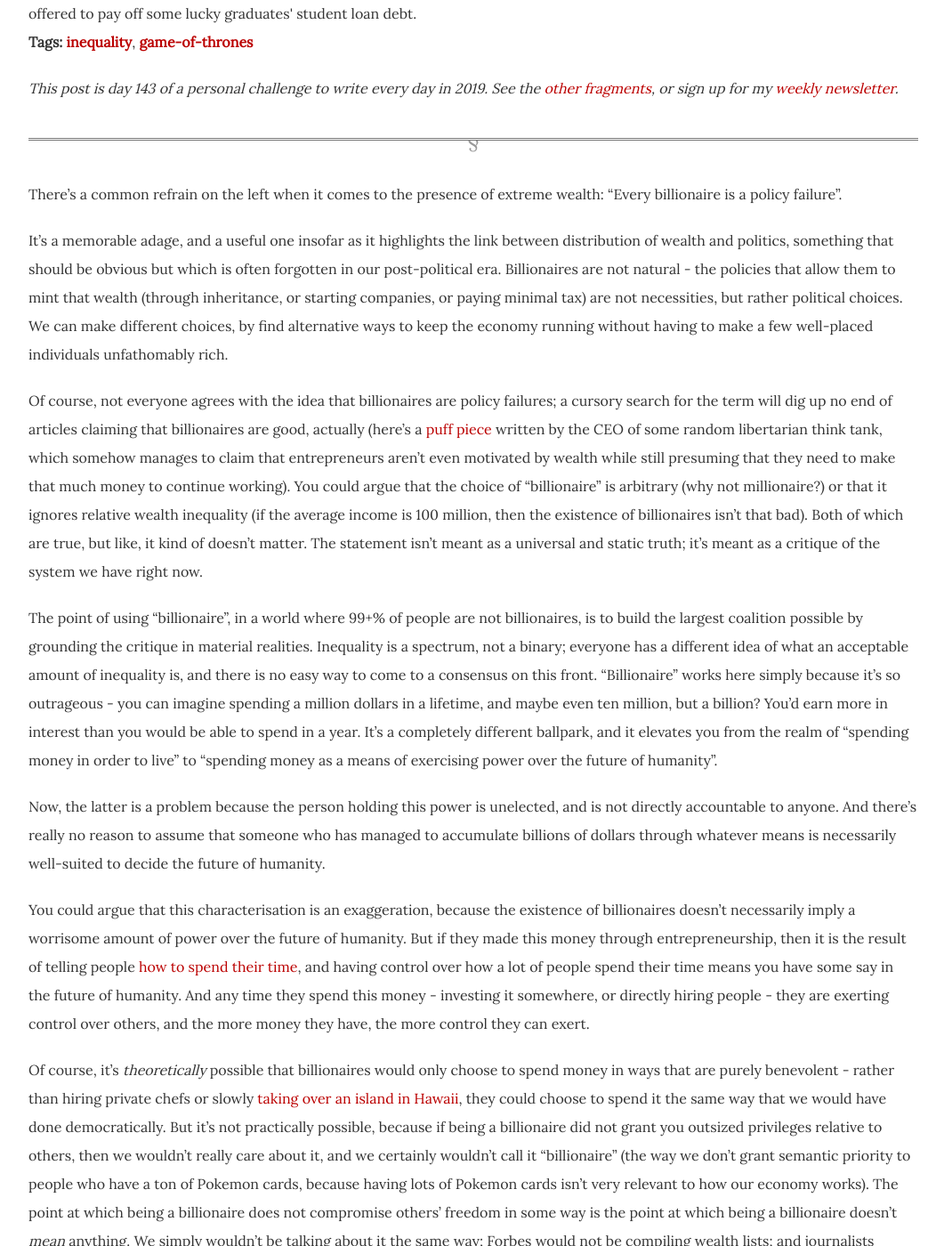
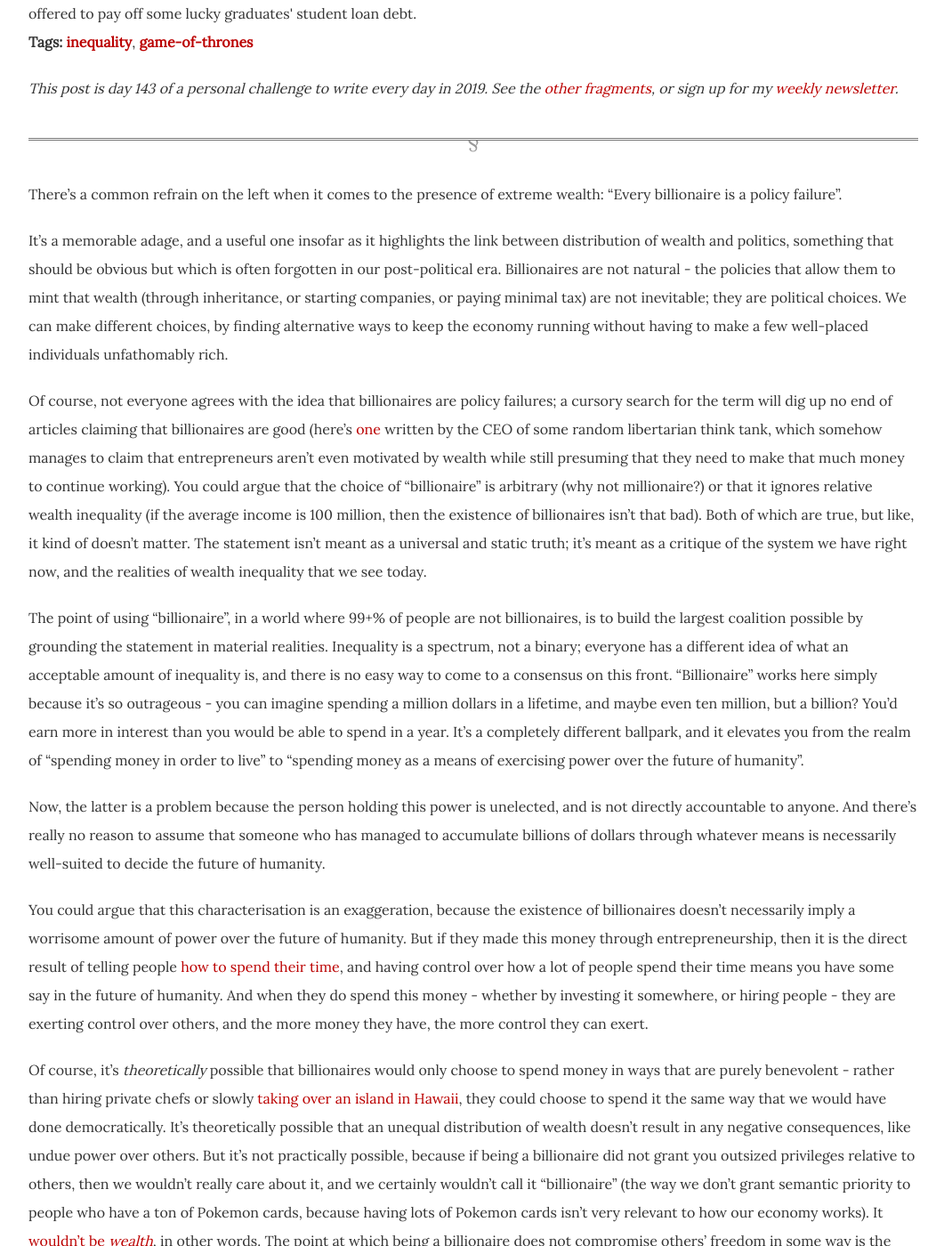
Before and after one commit to dellsystem/dellsystem.github.io, a Jekyll site: the page built from _posts/2019-5-23-fragments-143.md, in a window 1280 px wide and 1400 px high, scrolled down 300 px. Shown: the whole window at 89% size, without its empty margins (108-1169 px from the left). Built offline with Jekyll 4.4.1, drawn with Linux system fonts in a browser that asks for light colours; some of the changed text lies outside the part shown.

Commit message:
Update fragments-143
Typos, language

```diff
--- a/_posts/2019-5-23-fragments-143.md
+++ b/_posts/2019-5-23-fragments-143.md
@@ -9,17 +9,17 @@ tags:
 
 There's a common refrain on the left when it comes to the presence of extreme wealth: "Every billionaire is a policy failure".
 
-It's a memorable adage, and a useful one insofar as it highlights the link between distribution of wealth and politics, something that should be obvious but which is often forgotten in our post-political era. Billionaires are not natural - the policies that allow them to mint that wealth (through inheritance, or starting companies, or paying minimal tax) are not necessities, but rather political choices. We can make different choices, by find alternative ways to keep the economy running without having to make a few well-placed individuals unfathomably rich.
+It's a memorable adage, and a useful one insofar as it highlights the link between distribution of wealth and politics, something that should be obvious but which is often forgotten in our post-political era. Billionaires are not natural - the policies that allow them to mint that wealth (through inheritance, or starting companies, or paying minimal tax) are not inevitable; they are political choices. We can make different choices, by finding alternative ways to keep the economy running without having to make a few well-placed individuals unfathomably rich.
 
-Of course, not everyone agrees with the idea that billionaires are policy failures; a cursory search for the term will dig up no end of articles claiming that billionaires are good, actually (here's a [puff piece](https://thehill.com/opinion/finance/437554-every-billionaire-is-not-a-policy-failure-far-from-it) written by the CEO of some random libertarian think tank, which somehow manages to claim that entrepreneurs aren't even motivated by wealth while still presuming that they need to make that much money to continue working). You could argue that the choice of "billionaire" is arbitrary (why not millionaire?) or that it ignores relative wealth inequality (if the average income is 100 million, then the existence of billionaires isn't that bad). Both of which are true, but like, it kind of doesn't matter. The statement isn't meant as a universal and static truth; it's meant as a critique of the system we have right now.
+Of course, not everyone agrees with the idea that billionaires are policy failures; a cursory search for the term will dig up no end of articles claiming that billionaires are good (here's [one](https://thehill.com/opinion/finance/437554-every-billionaire-is-not-a-policy-failure-far-from-it) written by the CEO of some random libertarian think tank, which somehow manages to claim that entrepreneurs aren't even motivated by wealth while still presuming that they need to make that much money to continue working). You could argue that the choice of "billionaire" is arbitrary (why not millionaire?) or that it ignores relative wealth inequality (if the average income is 100 million, then the existence of billionaires isn't that bad). Both of which are true, but like, it kind of doesn't matter. The statement isn't meant as a universal and static truth; it's meant as a critique of the system we have right now, and the realities of wealth inequality that we see today.
 
-The point of using "billionaire", in a world where 99+% of people are not billionaires, is to build the largest coalition possible by grounding the critique in material realities. Inequality is a spectrum, not a binary; everyone has a different idea of what an acceptable amount of inequality is, and there is no easy way to come to a consensus on this front. "Billionaire" works here simply because it's so outrageous - you can imagine spending a million dollars in a lifetime, and maybe even ten million, but a billion? You'd earn more in interest than you would be able to spend in a year. It's a completely different ballpark, and it elevates you from the realm of "spending money in order to live" to "spending money as a means of exercising power over the future of humanity".
+The point of using "billionaire", in a world where 99+% of people are not billionaires, is to build the largest coalition possible by grounding the statement in material realities. Inequality is a spectrum, not a binary; everyone has a different idea of what an acceptable amount of inequality is, and there is no easy way to come to a consensus on this front. "Billionaire" works here simply because it's so outrageous - you can imagine spending a million dollars in a lifetime, and maybe even ten million, but a billion? You'd earn more in interest than you would be able to spend in a year. It's a completely different ballpark, and it elevates you from the realm of "spending money in order to live" to "spending money as a means of exercising power over the future of humanity".
 
 Now, the latter is a problem because the person holding this power is unelected, and is not directly accountable to anyone. And there's really no reason to assume that someone who has managed to accumulate billions of dollars through whatever means is necessarily well-suited to decide the future of humanity.
 
-You could argue that this characterisation is an exaggeration, because the existence of billionaires doesn't necessarily imply a worrisome amount of power over the future of humanity. But if they made this money through entrepreneurship, then it is the result of telling people [how to spend their time](/posts/fragments-141), and having control over how a lot of people spend their time means you have some say in the future of humanity. And any time they spend this money - investing it somewhere, or directly hiring people - they are exerting control over others, and the more money they have, the more control they can exert.
+You could argue that this characterisation is an exaggeration, because the existence of billionaires doesn't necessarily imply a worrisome amount of power over the future of humanity. But if they made this money through entrepreneurship, then it is the direct result of telling people [how to spend their time](/posts/fragments-141), and having control over how a lot of people spend their time means you have some say in the future of humanity. And when they do spend this money - whether by investing it somewhere, or hiring people - they are exerting control over others, and the more money they have, the more control they can exert.
 
-Of course, it's _theoretically_ possible that billionaires would only choose to spend money in ways that are purely benevolent - rather than hiring private chefs or slowly [taking over an island in Hawaii](https://gizmodo.com/a-trip-inside-mark-zuckerberg-s-sprawling-embattled-co-1833142966), they could choose to spend it the same way that we would have done democratically. But it's not practically possible, because if being a billionaire did not grant you outsized privileges relative to others, then we wouldn't really care about it, and we certainly wouldn't call it "billionaire" (the way we don't grant semantic priority to people who have a ton of Pokemon cards, because having lots of Pokemon cards isn't very relevant to how our economy works). The point at which being a billionaire does not compromise others' freedom in some way is the point at which being a billionaire doesn't _mean_ anything. We simply wouldn't be talking about it the same way; Forbes would not be compiling wealth lists; and journalists wouldn't bother identifying people as billionaires. The whole point of being a billionaire is having power over lots of other people.
+Of course, it's _theoretically_ possible that billionaires would only choose to spend money in ways that are purely benevolent - rather than hiring private chefs or slowly [taking over an island in Hawaii](https://gizmodo.com/a-trip-inside-mark-zuckerberg-s-sprawling-embattled-co-1833142966), they could choose to spend it the same way that we would have done democratically. It's theoretically possible that an unequal distribution of wealth doesn't result in any negative consequences, like undue power over others. But it's not practically possible, because if being a billionaire did not grant you outsized privileges relative to others, then we wouldn't really care about it, and we certainly wouldn't call it "billionaire" (the way we don't grant semantic priority to people who have a ton of Pokemon cards, because having lots of Pokemon cards isn't very relevant to how our economy works). It [wouldn't be _wealth_](/posts/fragments-115), in other words. The point at which being a billionaire does not compromise others' freedom in some way is the point at which being a billionaire doesn't _mean_ anything. We simply wouldn't be talking about it the same way - Forbes would not be compiling wealth lists, and journalists wouldn't bother identifying people as billionaires. The whole point of being a billionaire is having power over lots of other people, and we all kind of know that, which is why we make a big deal out of it.
 
 But maybe this is okay? Maybe this centralisation of power is regrettable, but unavoidable, because it's the price we pay for a dynamic economy?
 
```
